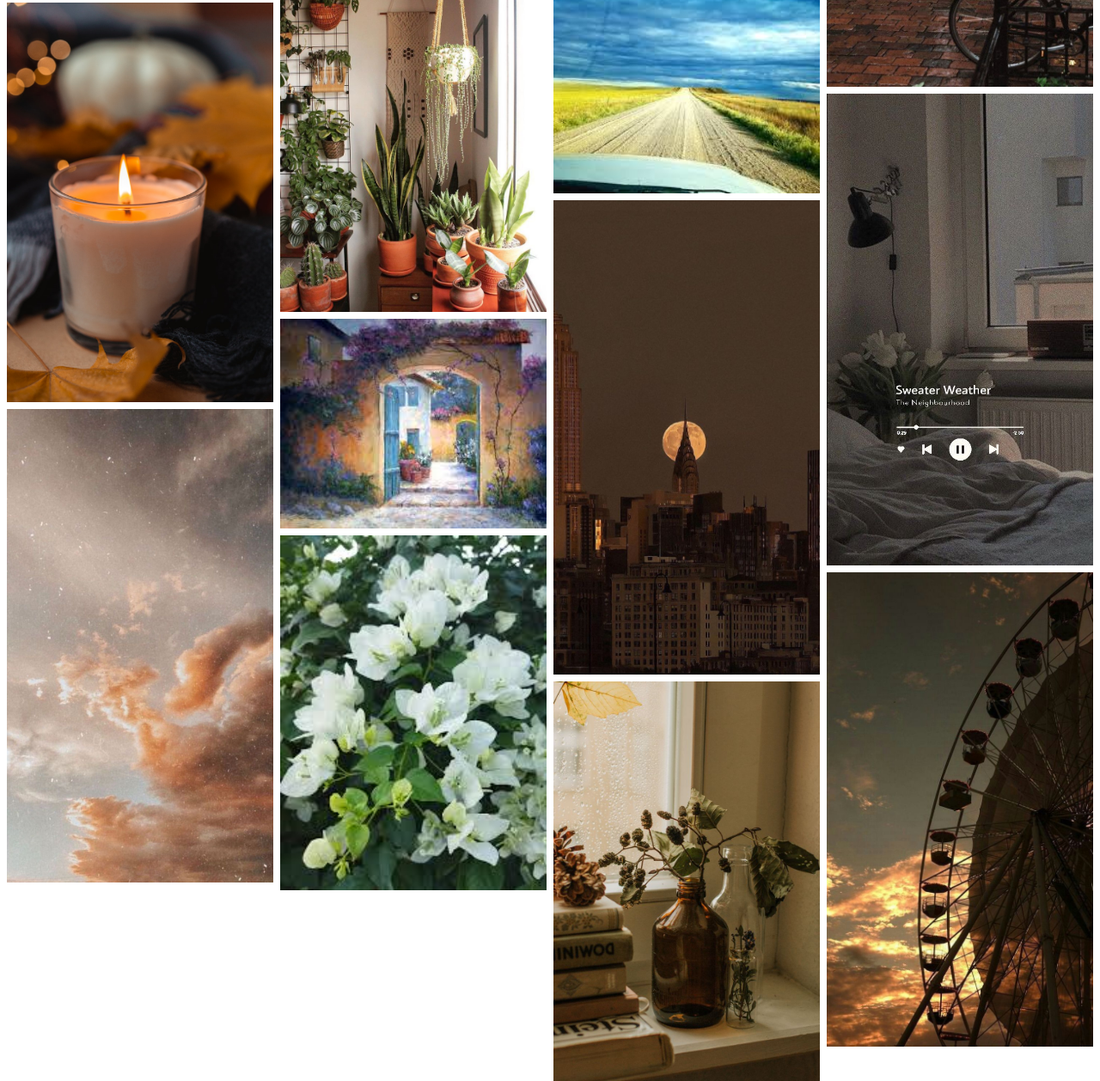
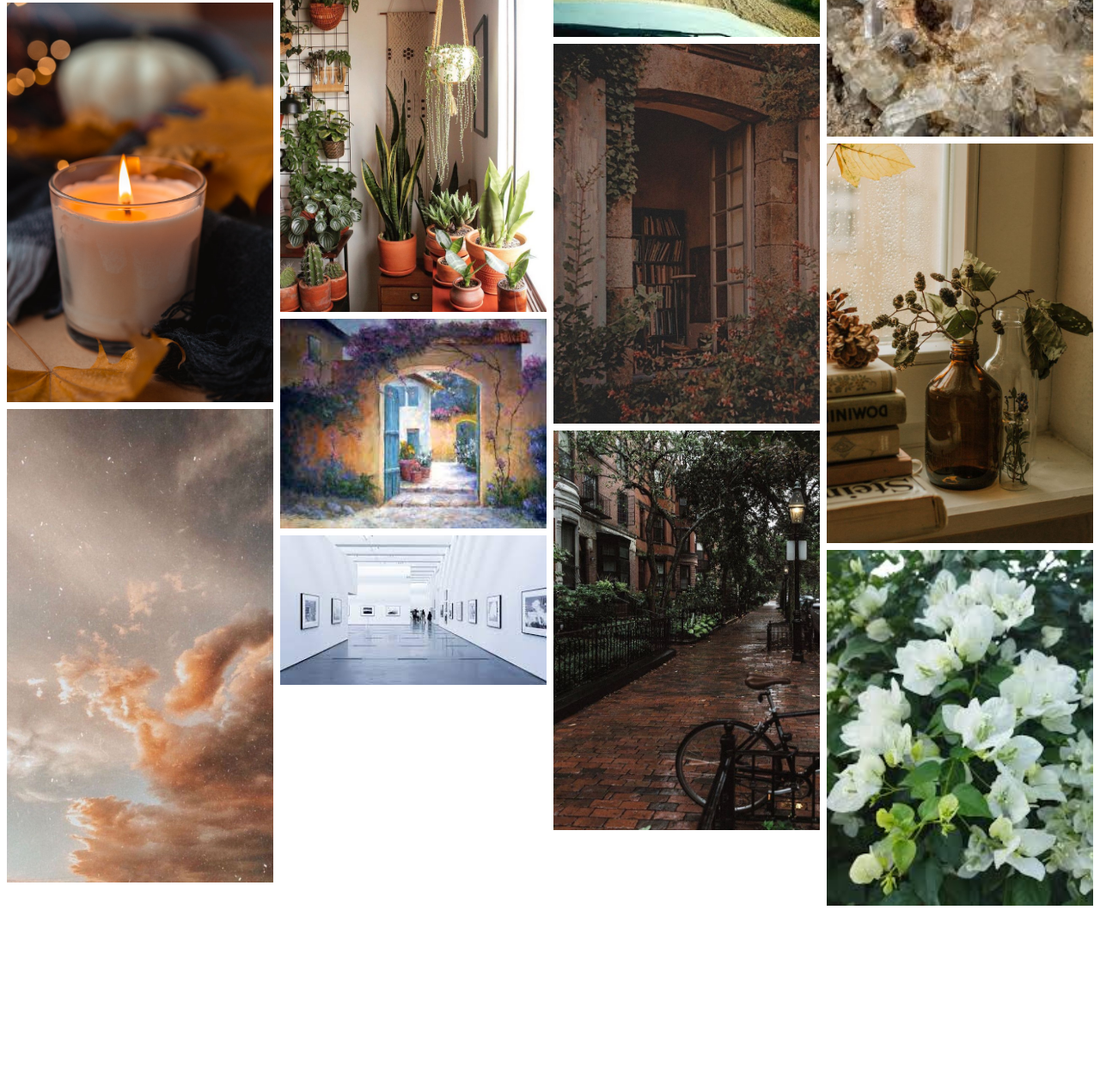
Before and after one commit to AnanyaM007/web-development, a plain HTML site: page index.html in a window 1280 px wide. Shown: the part 966-2224 px from the top of the page at 86% size. After the commit the page ends 2020 px from the top, so only its background shows below. Drawn offline with Linux system fonts and the light colour scheme.

Commit message:
Add files via upload

```diff
--- a/index.html
+++ b/index.html
@@ -26,21 +26,22 @@
     <img src="Images/F.jpg" style="width:100%">
     <img src="Images/G.jpg" style="width:100%">
     <img src="Images/H.jpg" style="width:100%">
-    <img src="Images/t.jpg" style="width:100%">
+    <img src="Images/I.jpg" style="width:100%">
   </div>
   <div class="column">
-    <img src="Images/I.jpg" style="width:100%">
     <img src="Images/J.jpg" style="width:100%">
     <img src="Images/K.jpg" style="width:100%">
     <img src="Images/L.jpg" style="width:100%">
-    <img src="Images/q.jpg" style="width:100%">
-    <img src="Images/r.jpg" style="width:100%">
+    <img src="Images/M.jpg" style="width:100%">
+    <img src="Images/N.jpg" style="width:100%">
+
   </div>
   <div class="column">
-    <img src="Images/M.jpg" style="width:100%">
-    <img src="Images/N.jpg" style="width:100%">
-    <img src="Images/o.jpg" style="width:100%">
-    <img src="Images/p.jpg" style="width:100%">
+    <img src="Images/Q.jpg" style="width:100%">
+    <img src="Images/u.jpg" style="width:100%">
+    <img src="Images/r.jpg" style="width:100%">
+    <img src="Images/t.jpg" style="width:100%">
+
   </div>
 </div>
 
```
Also changed, not shown: Images/L.jpg (added), Images/Q.jpg (added).
